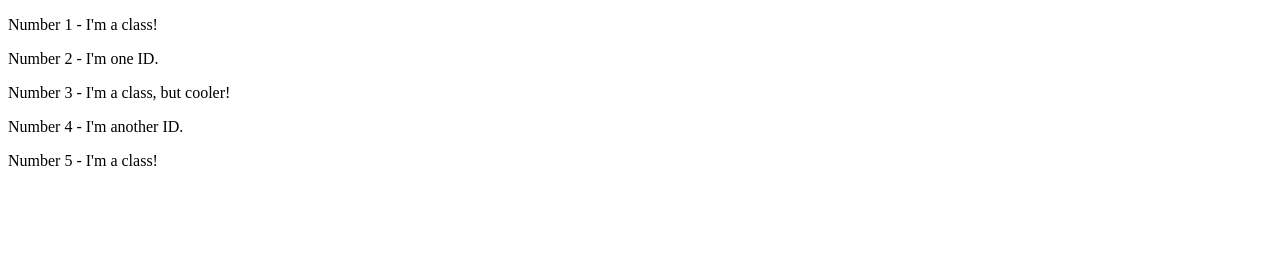
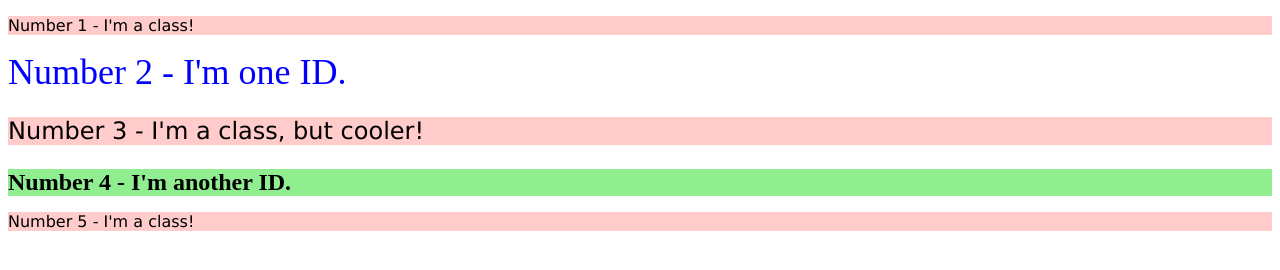
Before and after one commit to Gia-Dat/Web-Dev, a plain HTML site: page css/css-exercises/foundations/intro-to-css/02-class-id-selectors/index.html in a window 1280 px wide. Drawn offline with Linux system fonts and the light colour scheme.

Commit message:
Finish intro-02

```diff
--- a/css/css-exercises/foundations/intro-to-css/02-class-id-selectors/index.html
+++ b/css/css-exercises/foundations/intro-to-css/02-class-id-selectors/index.html
@@ -1,5 +1,6 @@
 <!DOCTYPE html>
 <html lang="en">
+
   <head>
     <meta charset="UTF-8">
     <meta http-equiv="X-UA-Compatible" content="IE=edge">
@@ -7,11 +8,13 @@
     <title>Class and ID Selectors</title>
     <link rel="stylesheet" href="style.css">
   </head>
+
   <body>
-    <p>Number 1 - I'm a class!</p>
-    <div>Number 2 - I'm one ID.</div>
-    <p>Number 3 - I'm a class, but cooler!</p>
-    <div>Number 4 - I'm another ID.</div>
-    <p>Number 5 - I'm a class!</p>
+    <p class="odd">Number 1 - I'm a class!</p>
+    <div id="two">Number 2 - I'm one ID.</div>
+    <p class="odd three">Number 3 - I'm a class, but cooler!</p>
+    <div id="four">Number 4 - I'm another ID.</div>
+    <p class="odd">Number 5 - I'm a class!</p>
   </body>
+
 </html>
--- a/css/css-exercises/foundations/intro-to-css/02-class-id-selectors/style.css
+++ b/css/css-exercises/foundations/intro-to-css/02-class-id-selectors/style.css
@@ -1 +1,21 @@
 /* Add CSS Styling */
+
+.odd {
+    background-color: #FFCCCB;
+    font-family: Verdana, "DejaVu Sans", sans-serif;
+}
+
+#two {
+    color: blue;
+    font-size: 36px;
+}
+
+.odd.three {
+    font-size: 24px;
+}
+
+#four {
+    background-color: lightgreen;
+    font-size: 24px;
+    font-weight: bold;
+}
```
